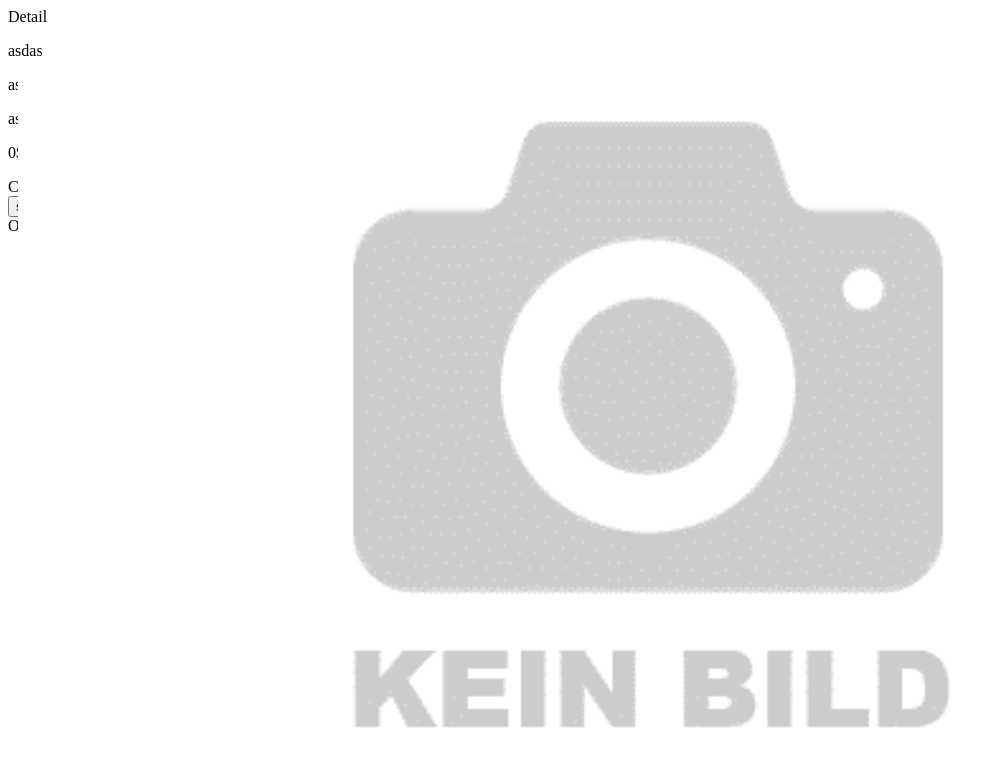
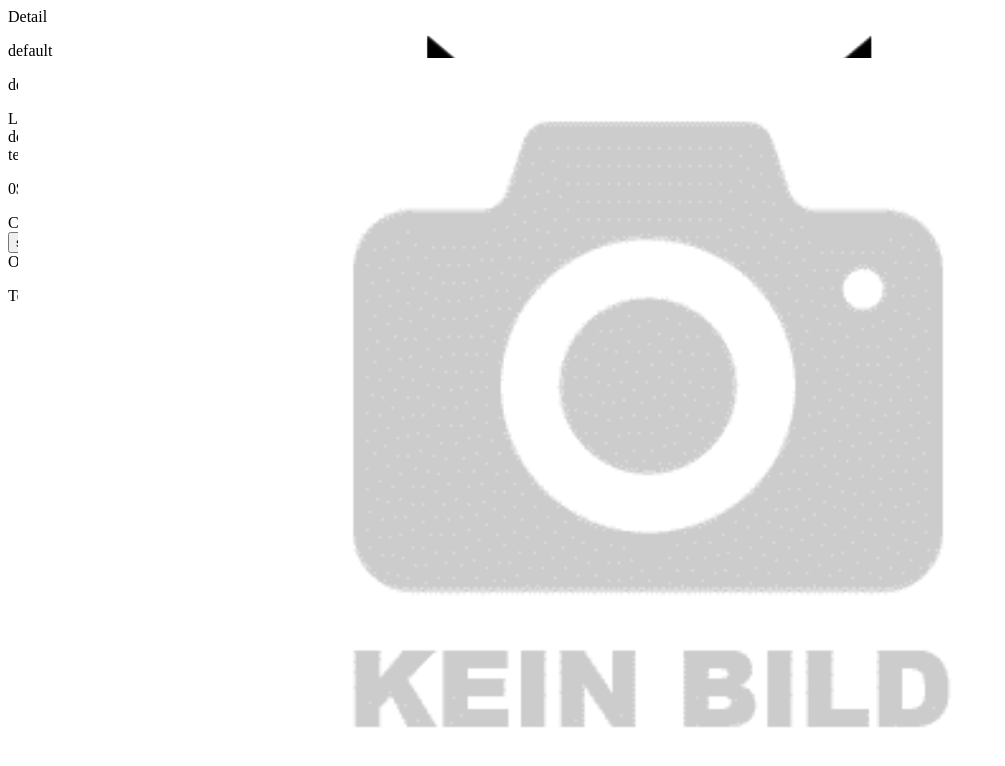
Before and after one commit to HoangHaVu/React_Exercise, a Next.js app: page / in a window 1280 px wide. Shown: the top 766 px of the page, without its empty margins (0-1005 px from the left). Built offline with nearby package versions, Linux system fonts and the light colour scheme.

Commit message:
Added Logo and implemented Header and Footer

```diff
--- a/src/components/Card/Card.scss
+++ b/src/components/Card/Card.scss
@@ -2,8 +2,8 @@
   background-color: white;
   height: 100%;
   font-family: Verdana, Geneva, Tahoma, sans-serif;
-  }
+}
 
 .wrapper {
- padding: 1rem;
+  padding: 1rem;
 }
--- /dev/null
+++ b/src/components/Footer/Footer.scss
@@ -0,0 +1,5 @@
+.footer {
+  background-color: whitesmoke;
+  width: 100%;
+  height: 200px;
+}
--- /dev/null
+++ b/src/components/Footer/Footer.tsx
@@ -0,0 +1,11 @@
+import React from 'react';
+import css from './Footer.scss';
+
+const Footer: React.FunctionComponent = () => {
+  return (
+    <div className={css.footer}>
+      <p>Test</p>
+    </div>
+  );
+};
+export default Footer;
--- /dev/null
+++ b/src/components/Header/Header.scss
@@ -0,0 +1,28 @@
+.header {
+  background-color: white;
+  width:auto;
+  height: 50px;
+  margin: 5rem;
+  align-content: center;
+}
+img {
+  width: 100%;
+  height: 100%;
+  position: absolute;
+  object-fit: contain;
+  padding: 10px;
+  box-sizing: border-box;
+}
+.imagewrapper {
+  display: flex;
+  align-items: center; //vertikale Anordnung ( in die Höhe )
+  justify-content: center; // horizontale Anordnung ( in die Breite )
+  position: relative;
+  margin-bottom: 1rem;
+  &::before {
+    display: block;
+    content: '';
+    width: 10%;
+    padding-top: 10%;
+  }
+}
--- /dev/null
+++ b/src/components/Header/Header.tsx
@@ -0,0 +1,13 @@
+import React from 'react';
+import css from './Header.scss';
+
+const Header: React.FunctionComponent = () => {
+  return (
+    <div className={css.header}>
+      <div className={css.imagewrapper}>
+        <img src="/logo.png" alt="Logo" />
+      </div>
+    </div>
+  );
+};
+export default Header;
--- a/src/components/Layout/Layout.scss
+++ b/src/components/Layout/Layout.scss
@@ -2,11 +2,13 @@
   display: grid;
   grid-gap: 2rem;
   grid-template-columns: 15% 1fr 15%;
-  grid-template-rows: auto ;
+  grid-template-rows: auto;
   grid-template-areas:
+    'header header header'
     '. detail .'
     '. control .'
-    '. overview .';
+    '. overview .'
+    'footer footer footer';
 
   @media (max-width: 768px) {
     grid-template-columns: 1fr;
@@ -25,3 +27,9 @@
 .detail {
   grid-area: detail;
 }
+.footer{
+  grid-area: footer;
+}
+.header{
+  grid-area: header;
+}
--- a/src/components/Layout/Layout.tsx
+++ b/src/components/Layout/Layout.tsx
@@ -3,10 +3,15 @@ import css from './Layout.scss';
 import Control from '../Control/Control';
 import Detail from '../Detail/Detail';
 import Overview from '../Overview/Overview';
+import Header from '../Header/Header';
+import Footer from '../Footer/Footer';
 
 const Layout: React.FunctionComponent = () => {
   return (
     <div className={css.layout}>
+      <div className={css.header}>
+        <Header />
+      </div>
       <div className={css.detail}>
         <Detail />
       </div>
@@ -16,6 +21,9 @@ const Layout: React.FunctionComponent = () => {
       <div className={css.overview}>
         <Overview />
       </div>
+      <div className={css.footer}>
+        <Footer />
+      </div>
     </div>
   );
 };
--- a/src/data/Context.tsx
+++ b/src/data/Context.tsx
@@ -34,6 +34,8 @@ interface ContextProps {
   selectProductContext: Function;
   selectedProduct: ProductType;
 }
+const filltext =
+  'Lorem ipsum dolor sit amet, consetetur sadipscing elitr, sed diam nonumy eirmod tempor invidunt ut labore et dolore magna aliquyam erat, sed diam voluptua. At vero eos et accusam et justo duo dolores et ea rebum. Stet clita kasd gubergren, no sea takimata sanctus est Lorem ipsum dolor sit amet. Lorem ipsum dolor sit amet, consetetur consetetur sadipscing elitr, sed diam nonumy eirmod tempor invidunt ut labore et dolore magna aliquyam erat, sed diam  ';
 
 const defaultDetail: ProductType = {
   url: '/no_picture.png',
@@ -57,9 +59,9 @@ const Provider: React.FunctionComponent<ContextProps> = ({ children }) => {
   const [state, newData] = useState([]);
   const [selectedProductState, SelectedProduct] = useState<ProductType>({
     url: '/no_picture.png',
-    productName: 'asdas',
-    brand: 'asdasd',
-    description: 'asdasdasd',
+    productName: 'default',
+    brand: 'default',
+    description: filltext,
     price: 0,
   });
   const client = useApolloClient();
```
Also changed, not shown: src/components/Product/Product.scss (+13 -11 lines), public/logo.png (added), src/components/Overview/Overview.scss (line endings or trailing spaces).
